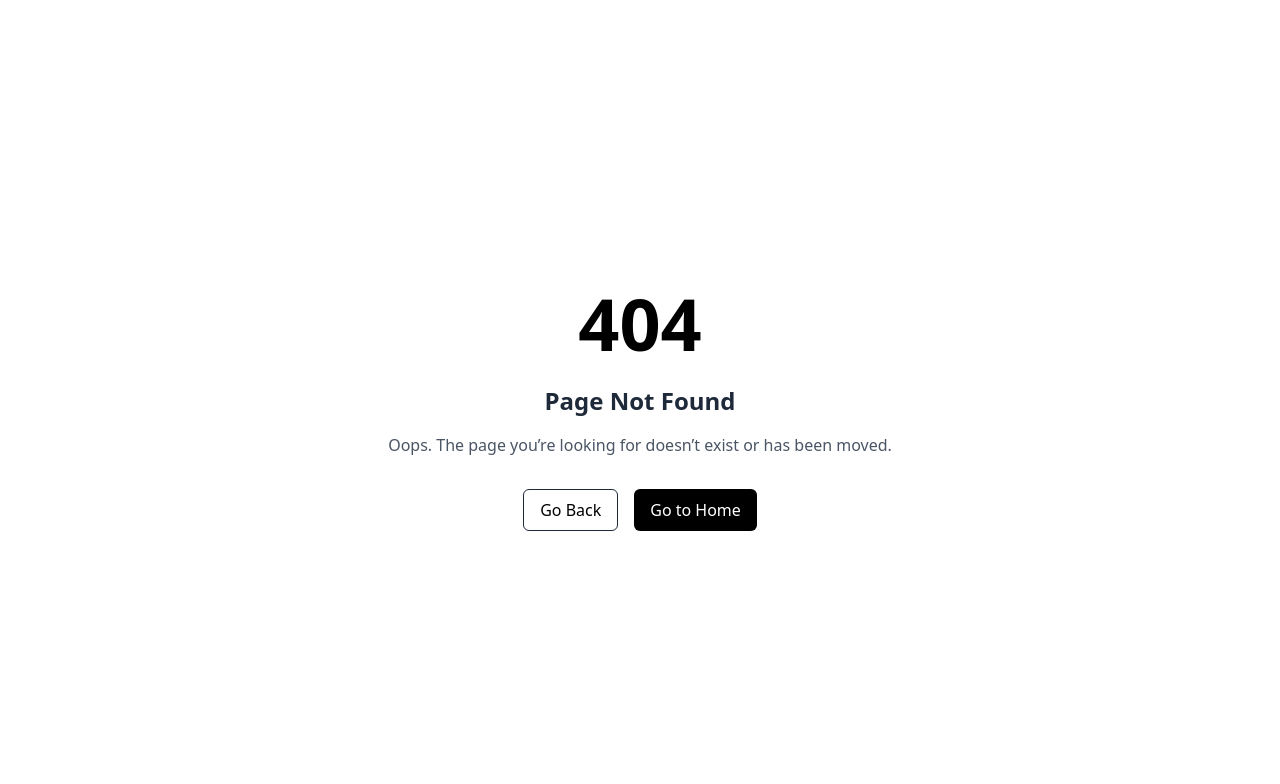
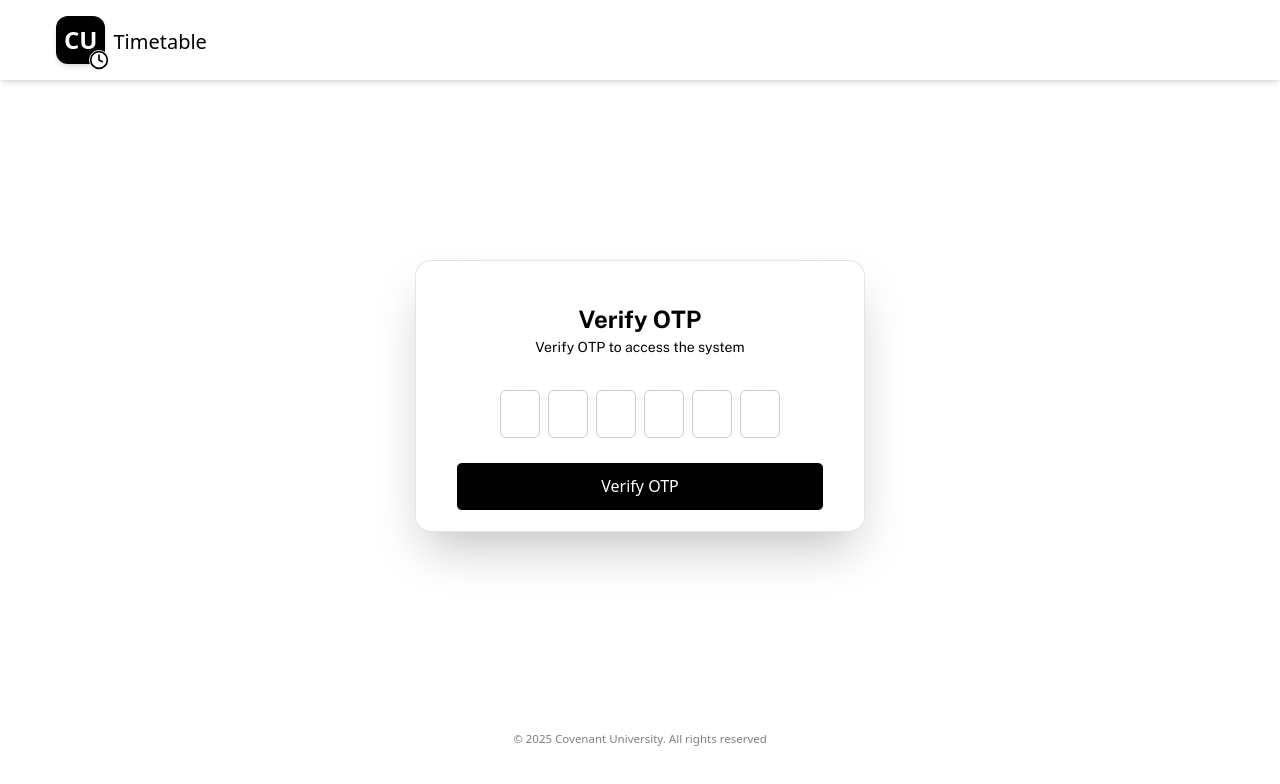
Before and after one commit to devhnry/course-schedular-frontend, a React (Vite) app: page /verify-otp in a window 1280 px wide. Before the commit this address had no page. Shown: the top 784 px of the page. Built offline with nearby package versions, Linux system fonts and the light colour scheme.

Commit message:
chore(ui): created pages for otp verification

```diff
--- /dev/null
+++ b/src/components/auth/VerifyOtpForm.tsx
@@ -0,0 +1,94 @@
+import * as React from "react";
+import {useRef, useState} from "react";
+import Button from "../shared/Button.tsx";
+import {useForm} from "react-hook-form";
+import {OtpInput} from "../../schemas/authSchema.ts";
+import {useLogin} from "../../hooks/useLogin.ts";
+import {useNavigate} from "react-router-dom";
+import {useAuthStore} from "../../store/useAuthStore.ts";
+
+const VerifyOtpForm = () => {
+    const [otp, setOtp] = useState<string[]>(new Array(6).fill(""));
+    const inputRefs = useRef<HTMLInputElement[]>([]);
+
+    const navigate = useNavigate();
+
+    const { handleSubmit } = useForm<OtpInput>()
+    const {authEmail} = useAuthStore()
+    const  {verifyOtp, otpLoading } = useLogin();
+
+    const handleChange = (e: React.ChangeEvent<HTMLInputElement>, index: number) => {
+        const value = e.target.value;
+        if (!/^\d*$/.test(value)) return;
+
+        const newOtp = [...otp];
+        newOtp[index] = value;
+        setOtp(newOtp);
+
+        if (value && index < 5) {
+            inputRefs.current[index + 1]?.focus();
+        }
+    };
+
+    const handleKeyDown = (e: React.KeyboardEvent<HTMLInputElement>, index: number) => {
+        if (e.key === "Backspace" && !otp[index] && index > 0) {
+            inputRefs.current[index - 1]?.focus();
+        }
+    };
+
+    const handlePaste = (e: React.ClipboardEvent<HTMLInputElement>) => {
+        e.preventDefault();
+        const pastedData = e.clipboardData.getData("Text").trim();
+        if (!/^\d{6}$/.test(pastedData)) return;
+
+        const newOtp = pastedData.split("");
+        setOtp(newOtp);
+        newOtp.forEach((digit, i) => {
+            inputRefs.current[i]!.value = digit;
+        });
+        inputRefs.current[5]?.focus();
+    };
+
+    const finalOtp = otp.join("");
+
+    const onSubmit = async (data: OtpInput) => {
+        data.oneTimePassword = finalOtp
+        data.email = authEmail as string || localStorage.getItem("authEmail") as string;
+        console.log(data);
+
+        const result = await verifyOtp(data);
+        if (result === "success") {
+            navigate("/dashboard");
+        }
+    }
+
+    return (
+        <form onSubmit={handleSubmit(onSubmit)} className="flex flex-col items-center gap-6">
+            <div className="flex gap-2">
+                {otp.map((digit, i) => (
+                    <input
+                        key={i}
+                        //@ts-expect-error invalid ref
+                        ref={(el) => (inputRefs.current[i] = el!)}
+                        type="text"
+                        maxLength={1}
+                        defaultValue={digit}
+                        onChange={(e) => handleChange(e, i)}
+                        onKeyDown={(e) => handleKeyDown(e, i)}
+                        onPaste={handlePaste}
+                        className="w-10 h-12 text-center text-lg border border-black/20 rounded-md outline-none focus:border-black transition-all"
+                    />
+                ))}
+            </div>
+
+            <Button type={'submit'}
+                    disabled={finalOtp.length !== 6 || otpLoading}
+                    classname="bg-black text-white px-4 py-3 text-[16px] text-sm rounded-md disabled:opacity-40 w-full"
+                    text={!otpLoading ? 'Verify OTP' : 'Verifying...'}
+                    // onClick={() => { console.log("Submitted OTP:", finalOtp);}}
+            />
+        </form>
+    );
+};
+
+export default VerifyOtpForm;
--- a/src/components/shared/Button.tsx
+++ b/src/components/shared/Button.tsx
@@ -3,12 +3,14 @@ import {useNavigate} from 'react-router-dom';
 
 interface ButtonProps {
     text: string;
+    type?: "submit" | "reset" | "button";
+    disabled?: boolean;
     classname?: string;
     to?: string;
     onClick?: () => void;
 }
 
-const Button: FC<ButtonProps> = ({ text, classname = 'p-1.5 px-3 hover:scale-[105%]', to, onClick }) => {
+const Button: FC<ButtonProps> = ({ text, type, classname = 'p-1.5 px-3 hover:scale-[105%]', to, onClick }) => {
     const navigate = useNavigate();
     const handleClick = () => {
         if (to) { navigate(to);
@@ -16,7 +18,7 @@ const Button: FC<ButtonProps> = ({ text, classname = 'p-1.5 px-3 hover:scale-[10
     };
 
     return (
-        <button className={`border-[1px] ${classname} font-medium rounded-md text-[12px] cursor-pointer transition-all`}
+        <button type={type} className={`border-[1px] ${classname} font-medium rounded-md text-[12px] cursor-pointer transition-all`}
             onClick={handleClick} >
             {text}
         </button>
--- /dev/null
+++ b/src/pages/VerifyOtpPage.tsx
@@ -0,0 +1,21 @@
+import AuthLayout from "../components/layout/AuthLayout.tsx";
+import VerifyOtpForm from "../components/auth/VerifyOtpForm.tsx";
+
+const VerifyOtpPage = () => {
+    return (
+        <AuthLayout>
+            <div className={`min-h-[calc(100vh-200px)] flex items-center justify-center px-4`}>
+                <div className={`bg-white shadow-2xl grid max-h-full max-w-[450px] w-full mx-auto px-10 pt-10 pb-5 mt-14 mb-6 rounded-2xl border-[1px] border-black/10`}>
+                    <h1 className={`font-bold text-center font-body text-[24px]`}>Verify OTP</h1>
+                    <p className={`text-center font-body text-[14px]`}>Verify OTP to access the system</p>
+                    <div className={`mt-8 mb-0`}>
+                        <VerifyOtpForm />
+                    </div>
+                </div>
+            </div>
+            <p className={`text-center text-[11.5px] font-light text-black/50 relative -bottom-[50px]`}>&copy; 2025 Covenant University. All rights reserved</p>
+        </AuthLayout>
+    );
+};
+
+export default VerifyOtpPage;
--- a/src/routes/routes.tsx
+++ b/src/routes/routes.tsx
@@ -2,11 +2,13 @@ import {useRoutes} from 'react-router-dom';
 import LandingPage from "../pages/LandingPage.tsx";
 import NotFound from "../pages/NotFoundPage.tsx";
 import LoginPage from "../pages/LoginPage.tsx";
+import VerifyOtpPage from "../pages/VerifyOtpPage.tsx";
 
 const AppRoutes = () => {
     return useRoutes([
         {path: '/', element: <LandingPage/>},
         {path: '/login', element: <LoginPage/>},
+        {path: '/verify-otp', element: <VerifyOtpPage />},
         { path: '*', element: <NotFound />}, // 404 fallback
     ]);
 };
```
